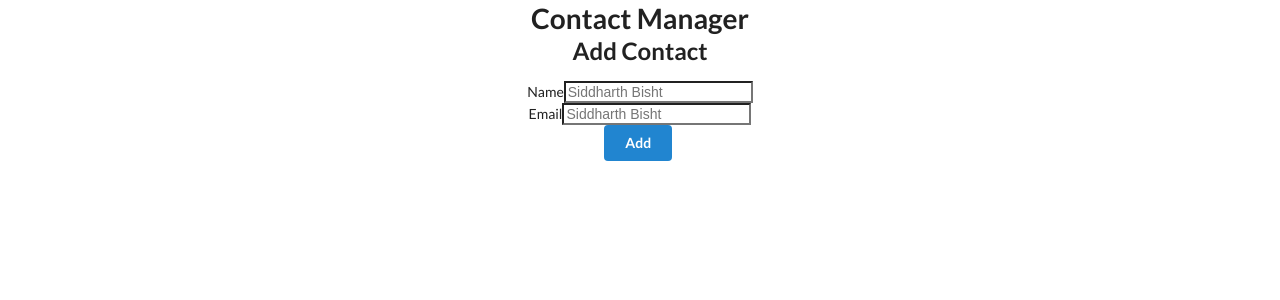
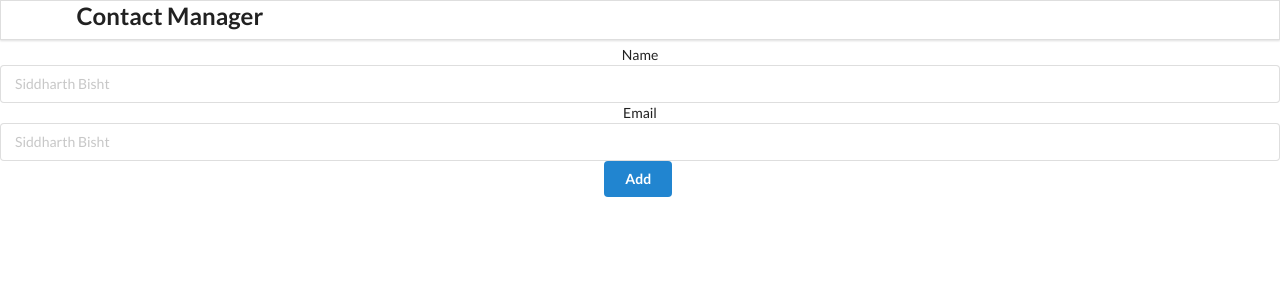
Before and after one commit to OfficialSiddharthBisht/React-Contact-Manager, a React (Create React App) app: page / in a window 1280 px wide. Shown: the top 300 px of the page. Built offline with nearby package versions, Linux system fonts and the light colour scheme.

Commit message:
ADD: semantic ui in add contact component and header component

```diff
--- a/src/components/AddContact.jsx
+++ b/src/components/AddContact.jsx
@@ -3,10 +3,9 @@ import React from "react";
 class AddContact extends React.Component{
     render(){
         return(
-            <div>
-                <div>
+                <div className="ui main">
                     <h2>Add Contact</h2>
-                    <form>
+                    <form className="ui form">
                         <div>
                             <label>Name</label>
                             <input type="text" name = "name" placeholder="Siddharth Bisht" />
@@ -18,7 +17,6 @@ class AddContact extends React.Component{
                         <button className="ui button blue">Add</button>
                     </form>
                 </div>
-            </div>
         );
     }
 }
--- a/src/components/Header.jsx
+++ b/src/components/Header.jsx
@@ -2,8 +2,10 @@ import React from "react";
 
 const Header = ()=>{
     return (
-        <div>
-            <h1>Contact Manager</h1>
+        <div className="ui fixed menu">
+            <div className="ui container center">
+                <h2>Contact Manager</h2>
+            </div>
         </div>
     )
 }
```
